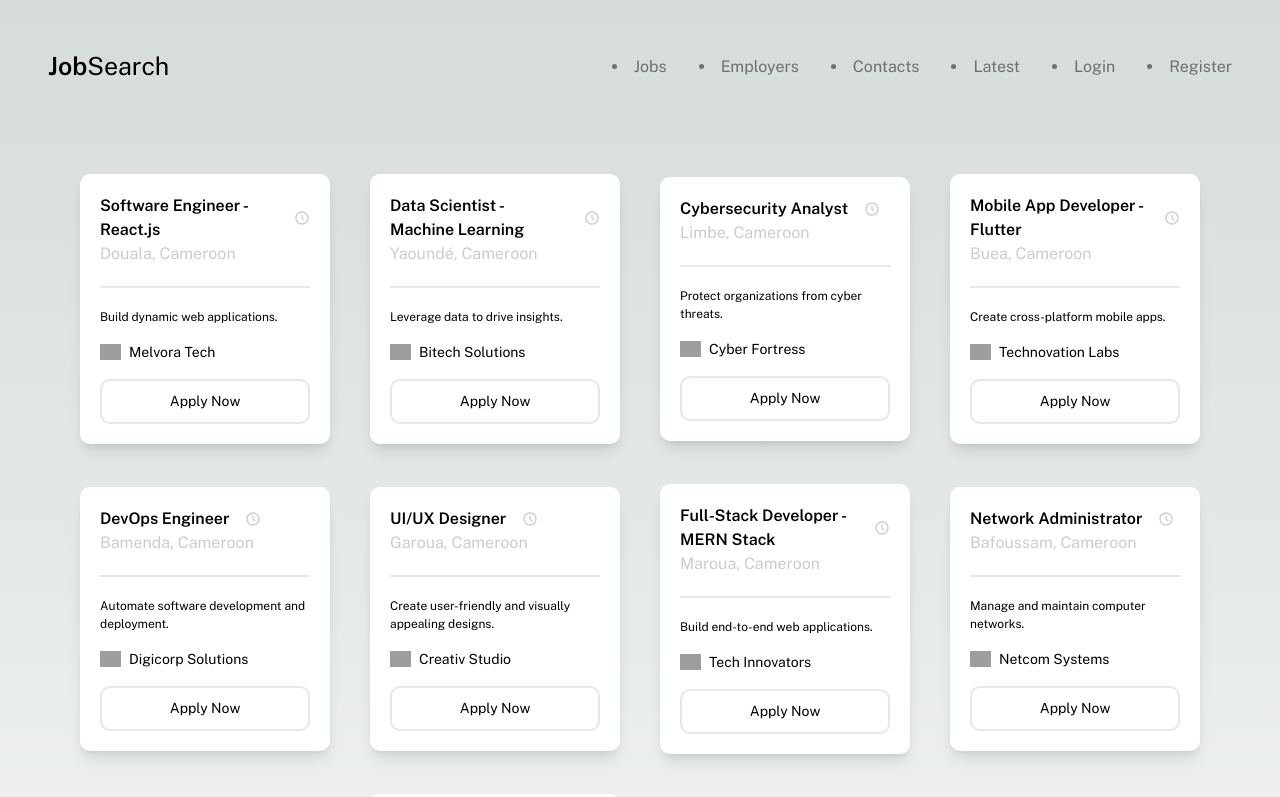
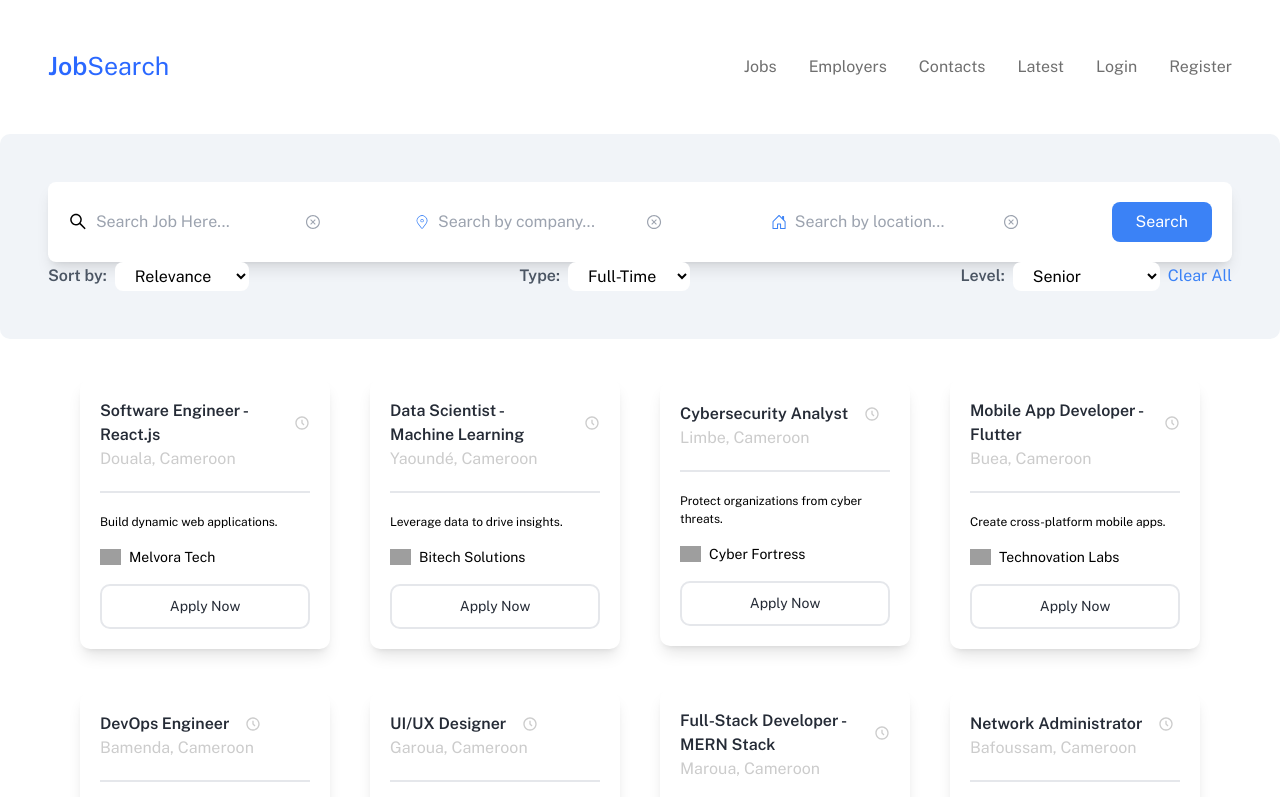
Before and after one commit to david123mbah/Faa_r, a Next.js app: page / in a window 1280 px wide. Shown: the top 797 px of the page. Built offline with nearby package versions, Linux system fonts and the light colour scheme; grey boxes are pictures that could not be loaded.

Commit message:
i added the css styles to the different pages and the search bar next to complete the footer design

```diff
--- a/app/Components/Footer.jsx
+++ b/app/Components/Footer.jsx
@@ -1,5 +1,6 @@
 import React from 'react'
 
+import './index.css'
 const Footer = () => {
   return (
     <div className="footer p-[5rem] mb-4 bg-blueColor rounded-[10px]
--- a/app/Components/Navbar.jsx
+++ b/app/Components/Navbar.jsx
@@ -1,5 +1,5 @@
 import React from 'react'
-
+import './index.css'
 
 const Navbar = () => {
   return (
--- a/app/Components/SearchBar.jsx
+++ b/app/Components/SearchBar.jsx
@@ -2,6 +2,8 @@ import React from 'react';
 import { AiOutlineCloseCircle, AiOutlineSearch } from 'react-icons/ai';
 import { BsHouseDoor } from 'react-icons/bs';
 import { CiLocationOn } from 'react-icons/ci';
+
+import './index.css'
 
 const SearchBar = () => {
   return (
--- /dev/null
+++ b/app/Components/index.css
@@ -0,0 +1,49 @@
+@import url("https://fonts.googleapis.com/css2?family=Poppins:wght@100;200;300;400;500;600;700;800;900&family=Work+Sans:wght@100;200;300;400;500;600;700;800;900&display=swap");
+
+@tailwind base;
+@tailwind components;
+@tailwind utilities;
+
+:root {
+   font-family: 'Poppins' , sans-serif;
+}
+
+body {
+  background: white;
+}
+
+li {
+  list-style: none;
+  cursor: pointer;
+  position: relative;
+}
+
+
+li:hover::before {
+ position: absolute;
+ content: '';
+ height: 4px;
+ width: 100%;
+ background: #2a68ff;
+ right: 0;
+ bottom: -10px;
+ color: #2a68ff;
+}
+
+
+
+
+.button{
+  font-weight: 100;
+  padding: 0.4rem 1.2rem;
+  color: white;
+  background-color: rgb(127, 146, 255);
+  border:none;
+  border-radius: 20px;
+  transition: all 300ms ease-in;
+}
+
+.button:hover {
+  cursor: pointer;
+  transform: scale(1.1);
+}
--- a/app/layout.js
+++ b/app/layout.js
@@ -3,6 +3,7 @@ import { Public_Sans } from "next/font/google";
 import "./globals.css";
 import Navbar from "./Components/Navbar";
 import Footer from "./Components/Footer";
+import SearchBar from "./Components/SearchBar";
 
 const publicSans = Public_Sans({
   subsets: ["latin"],
@@ -36,6 +37,7 @@ export default function RootLayout({ children }) {
       <html lang="en">
         <body className={publicSans.className}>
           <Navbar/>
+          <SearchBar/>
 
 
            {children}
--- a/tailwind.config.js
+++ b/tailwind.config.js
@@ -7,10 +7,10 @@ module.exports = {
   ],
   theme: {
     extend: {
-      backgroundImage: {
-        "gradient-radial": "radial-gradient(var(--tw-gradient-stops))",
-        "gradient-conic":
-          "conic-gradient(from 180deg at 50% 50%, var(--tw-gradient-stops))",
+      colors:{
+        'blueColor' : '#2a68ff' ,
+        'greyIsh' : '#f1f4f8'  ,
+        'textColor' :  '#252b36'  ,
       },
     },
   },
```
Also changed, not shown: public/bbb.jpg (added).
